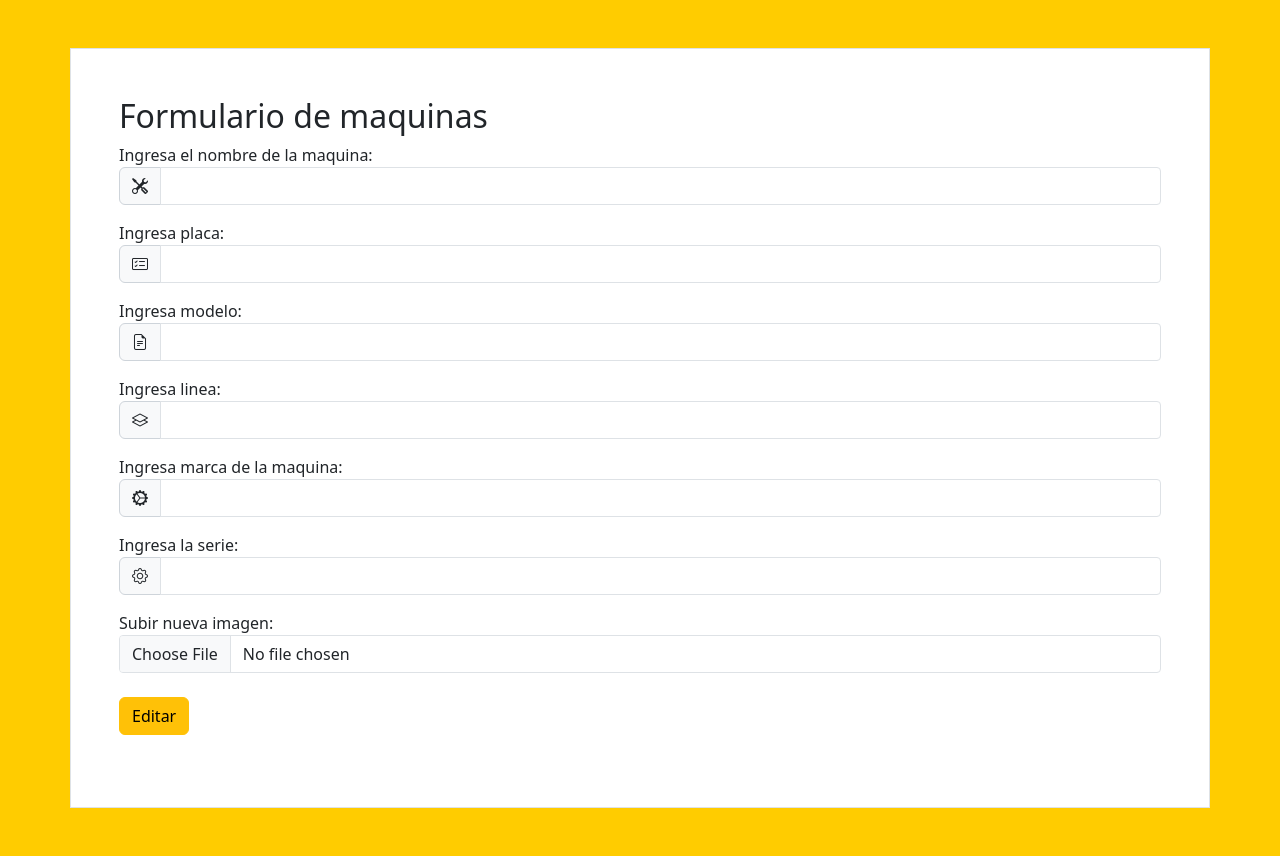
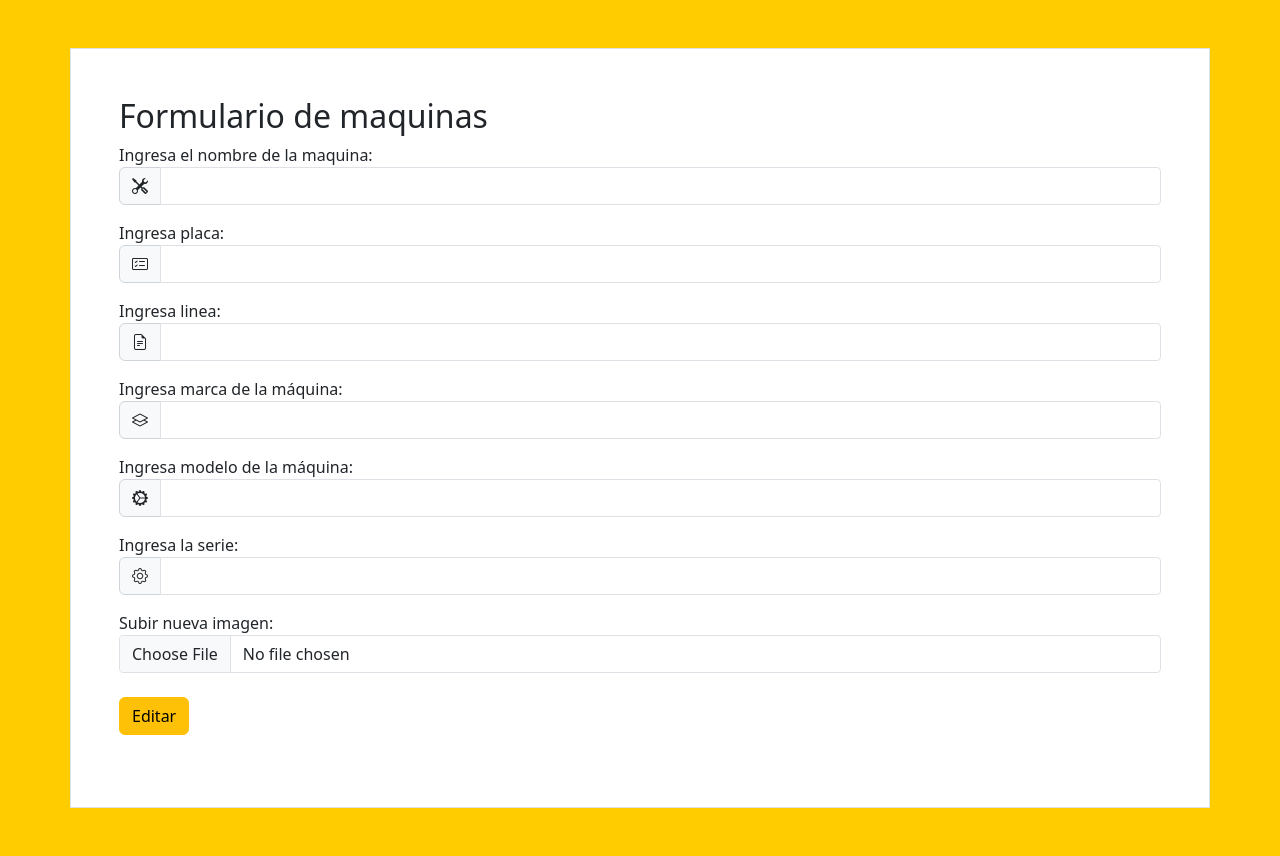
Before and after one commit to lunalunaluna707/proyecto, a Flask app: template templates/editar-maquina.html in a window 1280 px wide. Run offline with Flask 3, Linux system fonts and the light colour scheme; the template is opened without the code that fills it, so the values that code supplies are empty.

Commit message:
Update editar-maquina.html

```diff
--- a/templates/editar-maquina.html
+++ b/templates/editar-maquina.html
@@ -61,7 +61,7 @@
       </div>
     </div>
     <div class="mb-3">
-      <label for="maquina">Ingresa modelo:</label>
+      <label for="maquina">Ingresa linea:</label>
       <div class="input-group">
         <span class="input-group-text"><i class="bi bi-file-earmark-text"></i></span>
         <input type="text" class="form-control" id="txtmodelo" value="{{registros[0][3]}}" name="txtmodelo" required>
@@ -69,14 +69,14 @@
     </div>
 
     <div class="mb-3">
-      <label for="maquina">Ingresa linea:</label>
+      <label for="maquina">Ingresa marca de la máquina:</label>
       <div class="input-group">
         <span class="input-group-text"><i class="bi bi-layers"></i></span>
         <input type="text" class="form-control" id="txtlinea" name="txtlinea" value="{{registros[0][4]}}" required>
       </div>
     </div>
     <div class="mb-3">
-      <label for="maquina">Ingresa marca de la maquina:</label>
+      <label for="maquina">Ingresa modelo de la máquina:</label>
       <div class="input-group">
         <span class="input-group-text"><i class="bi bi-gear-wide-connected"></i></span>
         <input type="text" class="form-control" id="txtmarca" name="txtmarca" value="{{registros[0][5]}}" required>
```
